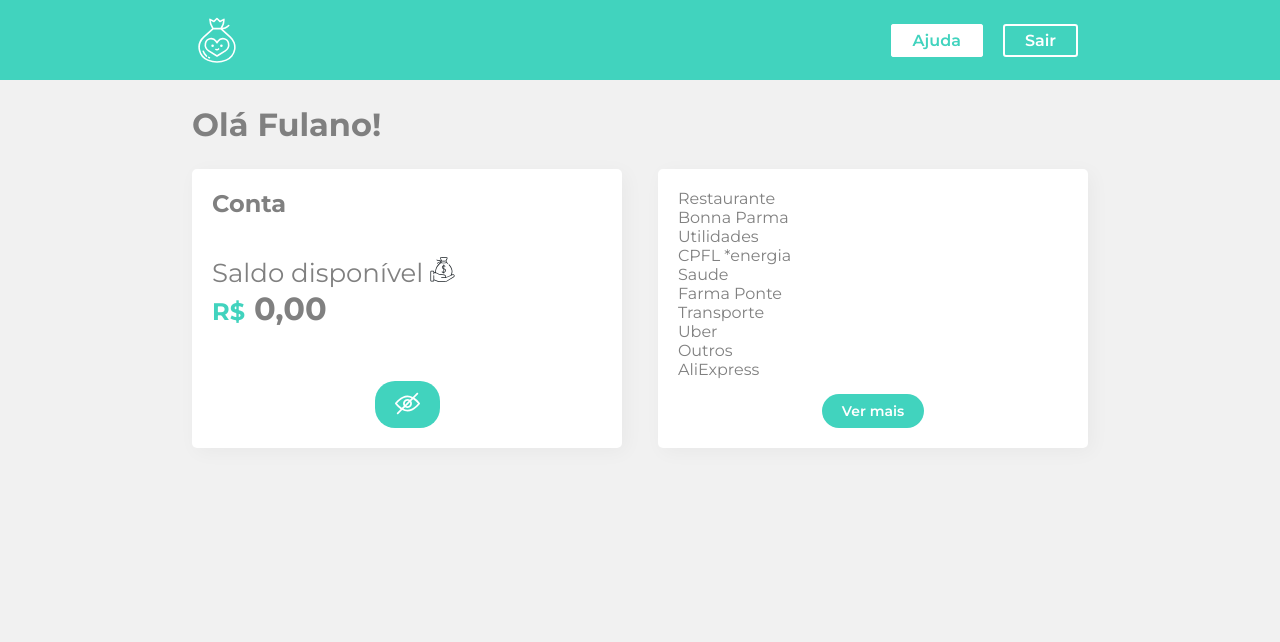
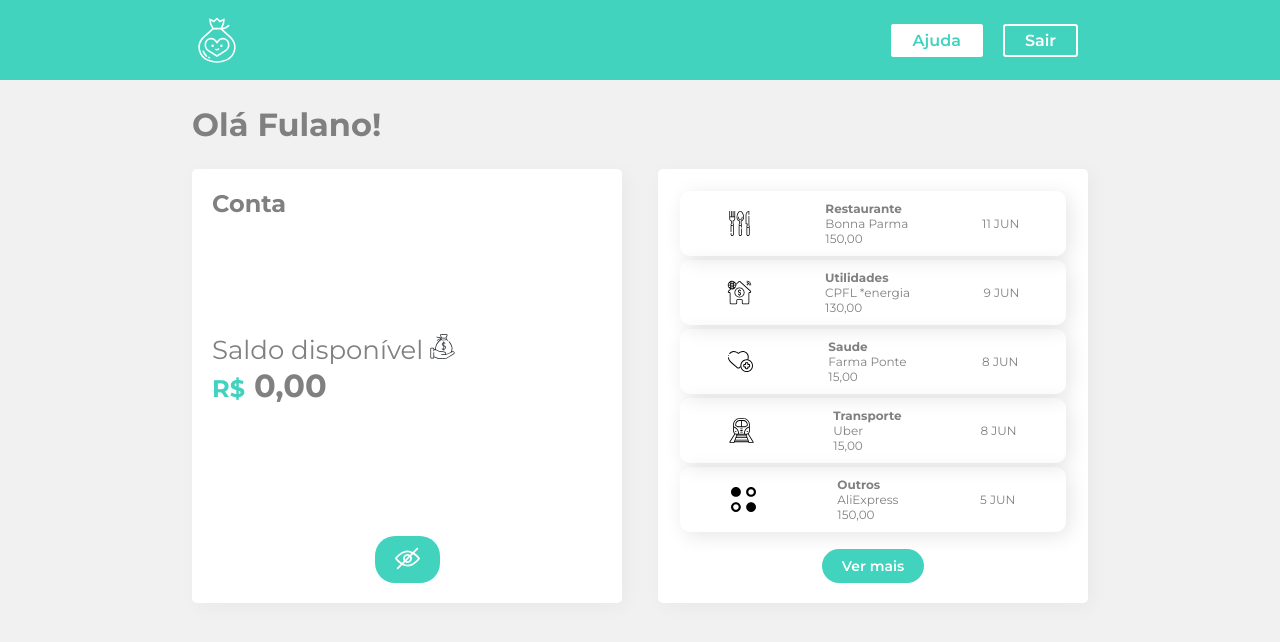
Before and after one commit to JoaoVitorViana/react-styled-components, a React (Create React App) app: page / in a window 1280 px wide. Shown: the top 642 px of the page. Built offline with nearby package versions, Linux system fonts and the light colour scheme.

Commit message:
finalizado extrato

```diff
--- a/src/Components/Extrato/index.js
+++ b/src/Components/Extrato/index.js
@@ -1,22 +1,17 @@
 import React from "react";
 import { Box, Botao } from "../UI/index"
 import { extratoLista } from "../../info";
+import Items from "../Items";
 
 const Extrato = () => {
     return (
         <Box>
-            {extratoLista.updates.map(({id, type, from, value, date}) => {
-                return (
-                    <div key={id}>
-                        <div>{type}</div>
-                        <div>{from}</div>
-                    </div>
-                )
+            {extratoLista.updates.map(({ id, type, from, value, date }) => {
+                return <Items key={id} type={type} from={from} value={value} date={date}></Items>
             })}
             <Botao>Ver mais</Botao>
         </Box>
     )
 }
 
-
 export default Extrato;
--- /dev/null
+++ b/src/Components/ImageFilter.jsx
@@ -0,0 +1,20 @@
+import React from "react";
+import alimentacao from "../assets/images/alimentacao.svg";
+import outros from "../assets/images/outros.svg";
+import saude from "../assets/images/saude.svg";
+import transporte from "../assets/images/transporte.svg";
+import utilidades from "../assets/images/utilidades.svg";
+
+import { Icone } from "./UI";
+
+export default (type) => {
+    const Images = {
+        Restaurante: <Icone src={alimentacao} alt="Restaurante" />,
+        Utilidades: <Icone src={utilidades} alt="Utilidades" />,
+        Saude: <Icone src={saude} alt="Saude" />,
+        Transporte: <Icone src={transporte} alt="Transporte" />,
+        default: <Icone src={outros} alt="Outro" />,
+    }
+
+    return Images[type] || Images.default;
+}
--- /dev/null
+++ b/src/Components/Item/index.jsx
@@ -0,0 +1,19 @@
+import React from "react";
+import styled from "styled-components";
+
+const Item = styled.div`
+    display: flex;
+    flex-direction: column;
+
+    .text {
+        font-weight: bold;
+    }
+`
+
+export default ({ type, from, value }) => {
+    return <Item>
+        <span className="text">{type}</span>
+        <span>{from}</span>
+        <span>{value}</span>
+    </Item>
+}
--- /dev/null
+++ b/src/Components/Items/index.jsx
@@ -0,0 +1,23 @@
+import React from "react";
+import styled from "styled-components";
+import Item from "../Item";
+import ImageFilter from "../ImageFilter";
+
+const Items = styled.div`
+    box-shadow: 4px 4px 20px 0px rgba(0, 0, 0, 0.1);
+    border-radius: 10px;
+    margin: 2px;
+    display: flex;
+    align-items: center;
+    justify-content: space-around;
+    padding: 10px;
+    font-size: 12px;
+`
+
+export default (props) => {
+    return <Items>
+        {ImageFilter(props.type)}
+        <Item {...props}></Item>
+        <span>{props.date}</span>
+    </Items>
+}
```
